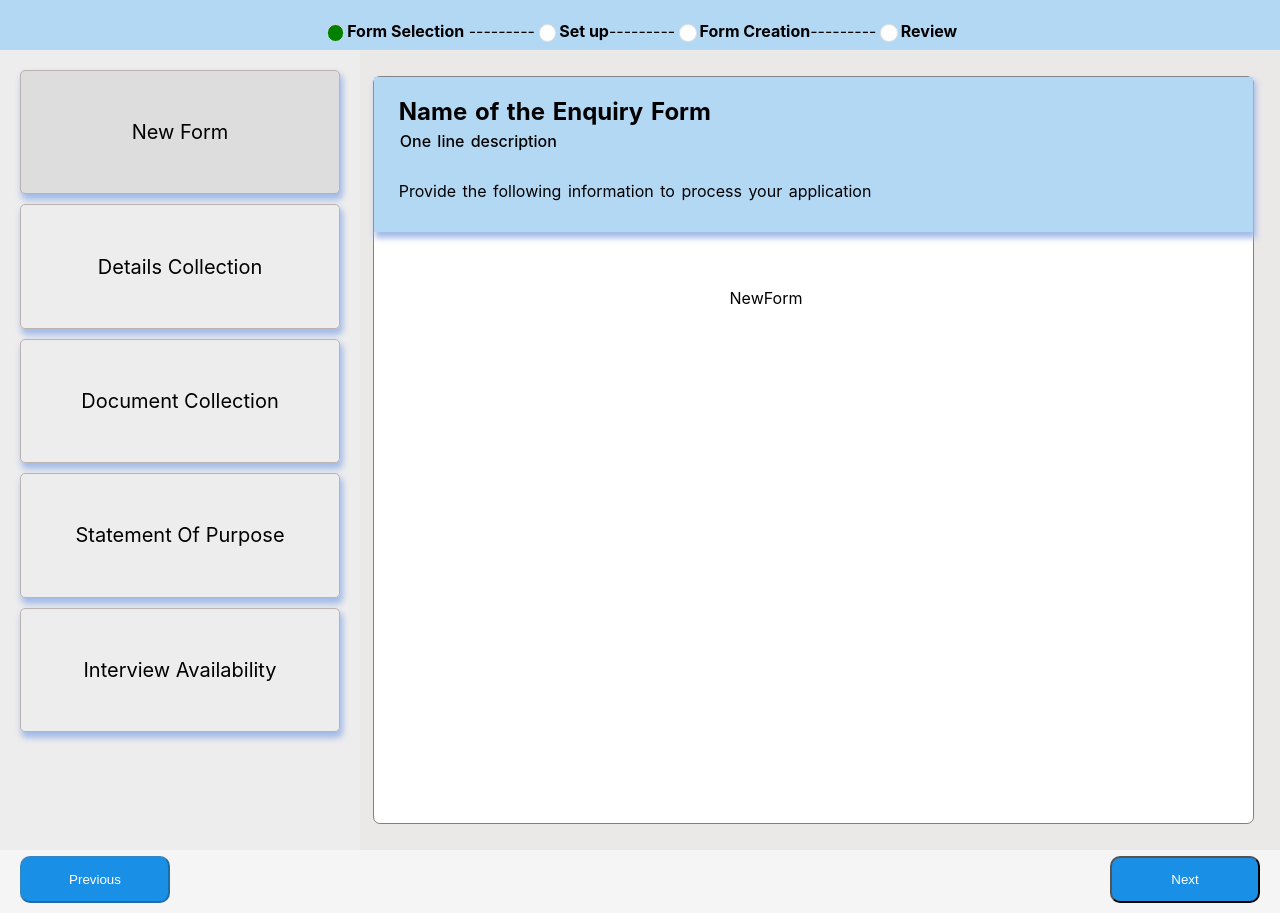
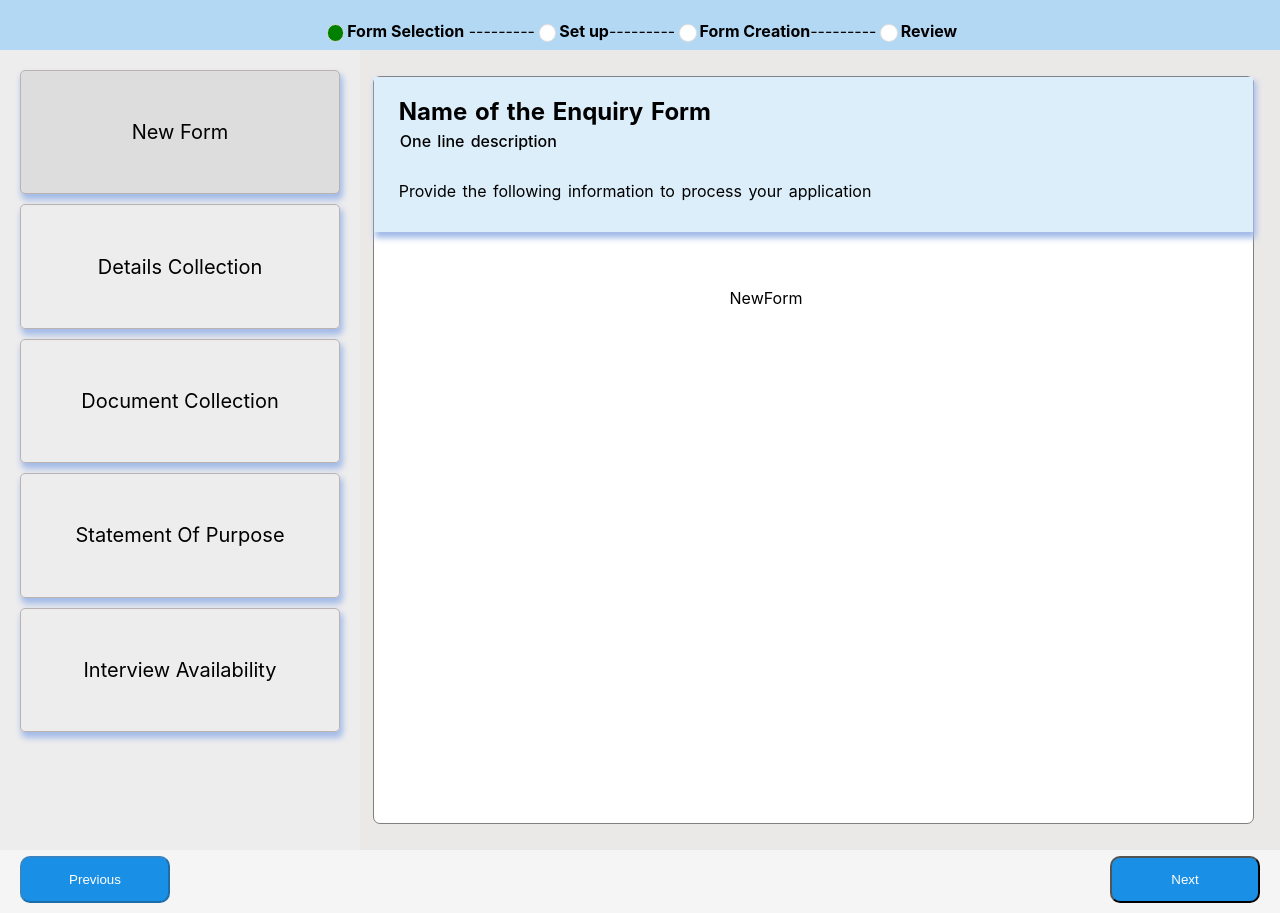
Before and after one commit to Rahul0550/candidateInfo, a React (Create React App) app: page / in a window 1280 px wide. Built offline with nearby package versions, Linux system fonts and the light colour scheme.

Commit message:
color changed

```diff
--- a/src/App.css
+++ b/src/App.css
@@ -3,7 +3,7 @@
   height: 100vh;
 }
 
-.container-outer{
+.container-outer {
   background: #ebe8e8;
 }
 
@@ -14,17 +14,17 @@
   max-height: 999px;
 }
 
-.heading-child{
+.heading-child {
   display: flex;
   justify-content: center;
   box-shadow: 2px 5px 6px 1px lightgrey;
 }
 
-h2.form-heading{
+h2.form-heading {
   padding: 34px 0px 20px 35px;
 }
 
-h4{
+h4 {
   display: inline-block;
 }
 
@@ -67,8 +67,6 @@ input[type="text"] {
   font-size: 20px;
 }
 
-
-
 .sidebar a:hover {
   background-color: #ddd;
 }
@@ -98,7 +96,6 @@ input {
   border: 1.2px solid gray;
   border-radius: 7px;
 
-
   background-color: grey;
 }
 
@@ -107,9 +104,8 @@ input {
   margin-bottom: 20px;
 }
 
-.inside-header  {
-  background: #b3d8f4;
-  /* height: 10vh; */
+.inside-header {
+  background: #dceefa;
   display: flex;
   word-spacing: 2px;
   /* justify-content: center; */
@@ -120,9 +116,8 @@ input {
   position: relative;
   bottom: 15px;
   margin: 15px 0px 25px 0px;
-  box-shadow: 2px 5px 6px 1px #a3bbe8;
 }
-.main-content{
+.main-content {
   align-items: center;
   width: 85%;
   background-color: white;
@@ -132,7 +127,7 @@ input {
   padding-left: 25px;
 }
 
-span#btm-text{
+span#btm-text {
   position: relative;
   bottom: 14px;
   left: 26px;
@@ -155,10 +150,11 @@ span#btm-text{
 
 .button-container {
   display: flex;
-    justify-content: space-between;
-    background: whitesmoke;
-    margin: 0px 0;
-    padding: 6px 0px 0px 0px;
+  position: sticky;
+  justify-content: space-between;
+  background: whitesmoke;
+  margin: 0px 0;
+  padding: 6px 0px 0px 0px;
 }
 
 .heading-main h3 {
@@ -167,7 +163,9 @@ span#btm-text{
   font-size: 30px;
 }
 
-.inside-header {width: 100% !important;}
+.inside-header {
+  width: 100% !important;
+}
 
 /* Responsive Styles */
 @media only screen and (max-width: 768px) {
```
